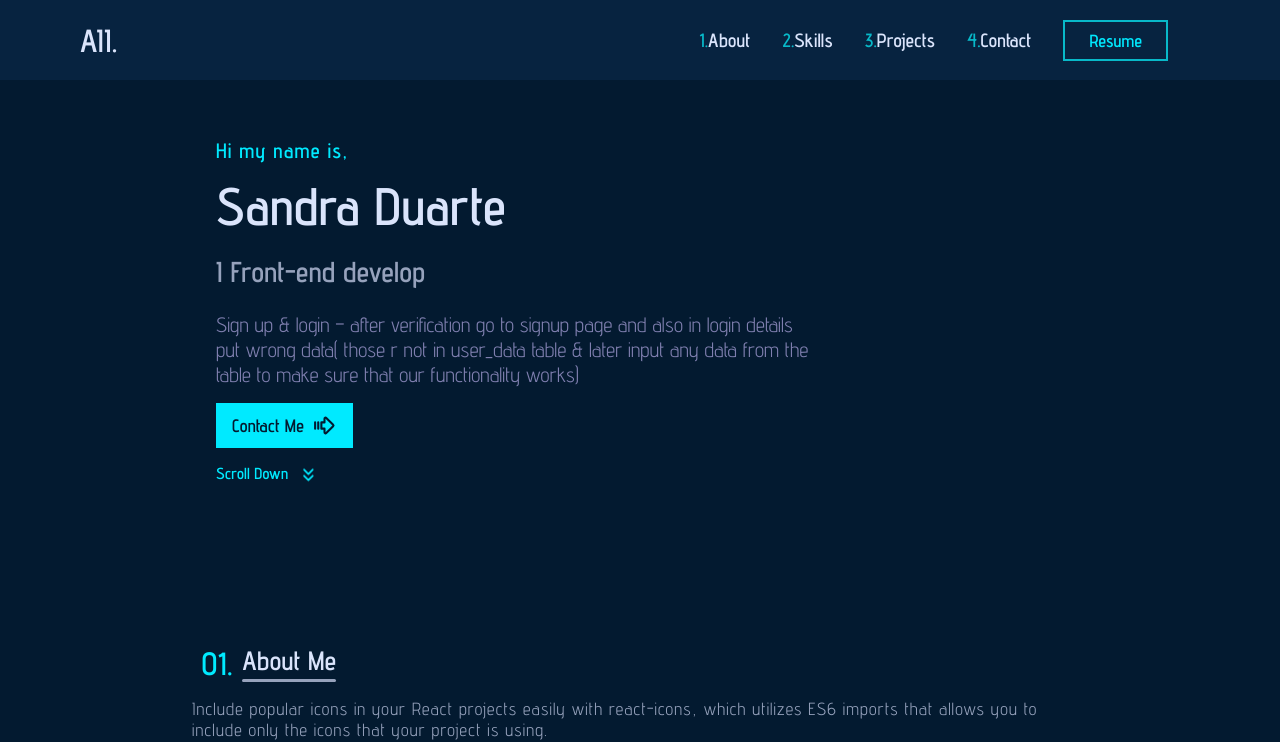
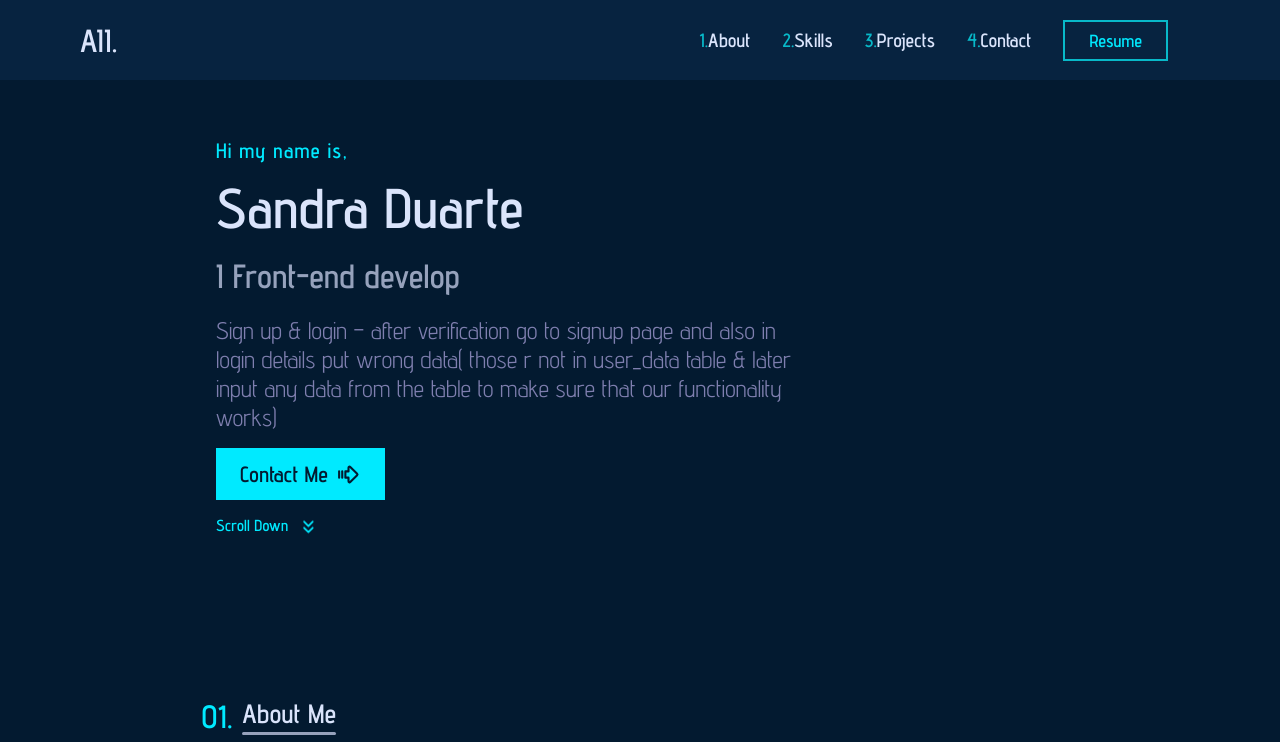
Before and after one commit to Sandra-Duarte/my-portfolio, a React (Create React App) app: page / in a window 1280 px wide. Shown: the top 742 px of the page. Built offline with nearby package versions, Linux system fonts and the light colour scheme.

Commit message:
MEDIA QUERIES 450px home

```diff
--- a/src/Componenent/Page/Home Section/Home.scss
+++ b/src/Componenent/Page/Home Section/Home.scss
@@ -103,15 +103,32 @@
 .home{
   .homeContainer{
     padding: 5rem 1.5rem;
+    .introText{
+      font-size: 1.5;
     }
     .title{
-    font-size: 2.1rem;
+      font-size: 3.5rem;
     }
     .subTitle{
-    font-size: 2.1rem;
+      font-size:2.1rem;
     }
     .homeParagraph{
       font-size: 1.5rem;
     }
+    .lowerHomeSection{
+      .contactBtn{
+        padding: 0.8rem 1.5rem;
+        a{
+          font-size: 22px;
         }
       }
+    }
+    .scrollDiv{
+      padding-top: 1.5rem;
+      .icon{
+        font-size: 1.5rem;
+      }
+    }
+  }
+}
+}
```
Lines whose indentation alone changed are shown as unchanged.
